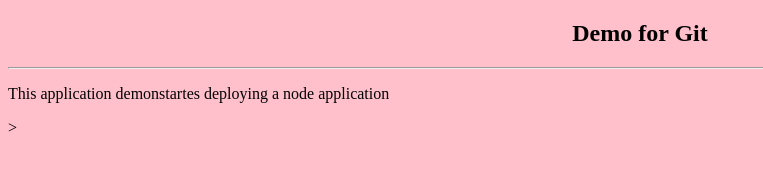
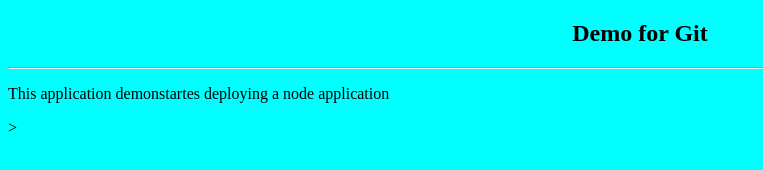
Before and after one commit to AyushJain-31/node_aj, a website: page index.html in a window 1280 px wide. Shown: the whole page, without its empty margins (0-763 px from the left). Drawn offline with Linux system fonts and the light colour scheme.

Commit message:
Cyan now

```diff
--- a/index.html
+++ b/index.html
@@ -4,7 +4,7 @@
     <meta charset="utf-8">
     <title>Node Demo Website</title>
   </head>
-  <body style="background-color:pink">
+  <body style="background-color:cyan">
     <h2><center>Demo for Git</center> </h2>
     <hr />
     <p>This application demonstartes deploying a node application</p>
```
